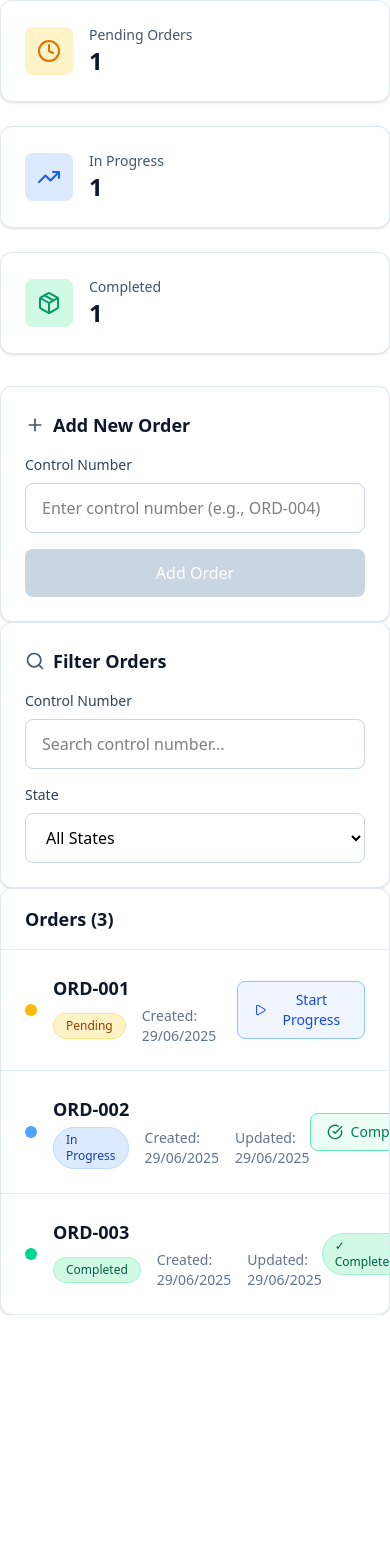
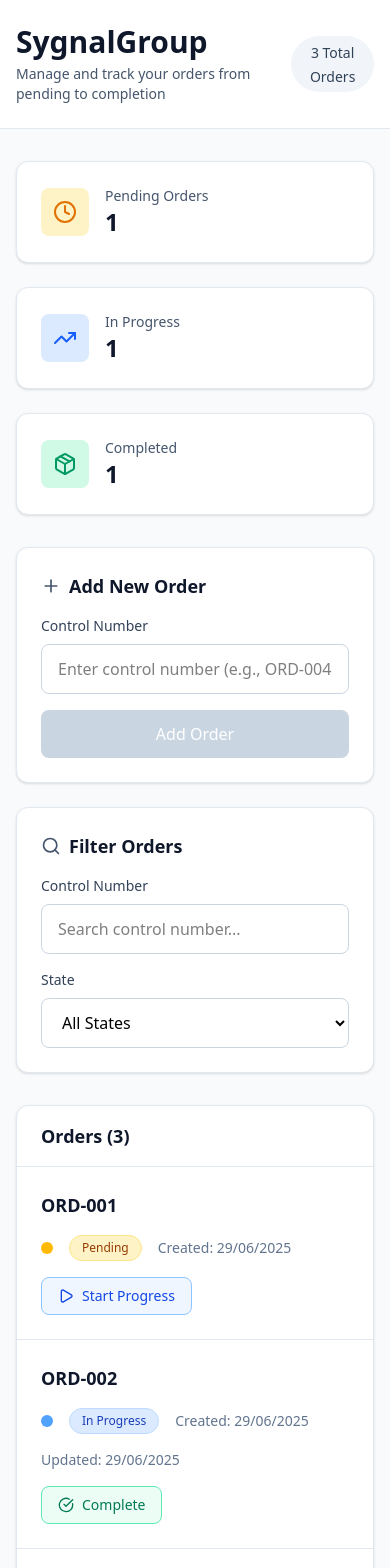
Before and after one commit to JordanCampos20/sygnal-test, a Next.js app in the folder front/: page / in a window 390 px wide. Shown: the top 1568 px of the page. Before the commit the page ends 1315 px from the top, so only its background shows below. Built offline with nearby package versions, Linux system fonts and the light colour scheme.

Commit message:
feat: add Header component and improve layout responsiveness in OrderTable component

```diff
--- a/front/src/app/page.tsx
+++ b/front/src/app/page.tsx
@@ -75,15 +75,38 @@ export default function Home() {
   }
 
   return (
+    <div className="min-h-screen bg-slate-50">
+
+      <div className="bg-white border-b border-slate-200">
+        <div className="mx-auto px-4 sm:px-6 lg:px-8">
+          <div className="py-6">
+            <div className="flex items-center justify-between">
               <div>
+                <h1 className="text-3xl font-bold text-slate-900">SygnalGroup</h1>
+                <p className="mt-1 text-sm text-slate-600">Manage and track your orders from pending to completion</p>
+              </div>
+              <div className="flex items-center space-x-3">
+                <div className="bg-slate-100 px-3 py-1 rounded-full text-center">
+                  <span className="text-sm font-medium text-slate-700">{orders.length} Total Orders</span>
+                </div>
+              </div>
+            </div>
+          </div>
+        </div>
+      </div>
+
+      <div className="mx-auto px-4 sm:px-6 lg:px-8 py-8">
         <OrderStats
           loading={false}
           orders={filteredOrders}
         />
+
+        <div className="grid grid-cols-1 lg:grid-cols-2 gap-6 mb-8">
           <OrderNew
             loading={false}
             onAddOrder={handleAddOrder}
           />
+
           <OrderFilter
             filterState={filterState}
             filterControlNumber={filterControlNumber}
@@ -91,11 +114,14 @@ export default function Home() {
             onFilterStateChange={setFilterState}
             onFilterControlNumberChange={setFilterControlNumber}
           />
+        </div>
+
         <OrderTable
           orders={filteredOrders}
           loading={false}
           onUpdateOrderState={handleUpdateOrderState}
         />
       </div>
+    </div>
   );
 }
--- a/front/src/components/order-table.tsx
+++ b/front/src/components/order-table.tsx
@@ -1,6 +1,6 @@
 "use client"
 
-import { Play, CheckCircle, Package } from "lucide-react"
+import { Play, CheckCircle, Package, Check } from "lucide-react"
 import { Order, StateEnum } from "@/types/order"
 import { formatDateToBR } from "@/lib/date-utils"
 
@@ -76,30 +76,29 @@ export default function OrderTable({ orders, loading, onUpdateOrderState }: Orde
                 key={order.id}
                 className={`p-6 ${index !== orders.length - 1 ? "border-b border-slate-200" : ""} hover:bg-slate-50 transition-colors`}
               >
-                <div className="flex items-center justify-between">
-                  <div className="flex items-center space-x-4">
-                    <div className="flex-shrink-0">
+                <div className="flex flex-col gap-4 sm:gap-1">
+                  <h4 className="text-lg font-semibold text-slate-900">{order.name}</h4>
+                  <div className="flex flex-col sm:flex-row sm:justify-between sm:items-center gap-4">
+                    <div className="flex flex-wrap items-center gap-4">
                       <div className={`w-3 h-3 rounded-full ${styles.dot}`}></div>
-                    </div>
-                    <div>
-                      <h4 className="text-lg font-semibold text-slate-900">{order.name}</h4>
-                      <div className="flex items-center space-x-4 mt-1">
                       <span
                         className={`inline-flex items-center px-3 py-1 rounded-full text-xs font-medium ${styles.badge}`}
                       >
                         {order.stateName}
                       </span>
                       {order.createdAt && (
-                          <span className="text-sm text-slate-500">Created: {`${formatDateToBR(order.createdAt.toISOString())}`}</span>
+                        <span className="text-sm text-slate-500">
+                          Created: {formatDateToBR(order.createdAt.toISOString())}
+                        </span>
                       )}
                       {order.updatedAt && (
-                          <span className="text-sm text-slate-500">Updated: {`${formatDateToBR(order.updatedAt.toISOString())}`}</span>
+                        <span className="text-sm text-slate-500">
+                          Updated: {formatDateToBR(order.updatedAt.toISOString())}
+                        </span>
                       )}
                     </div>
-                    </div>
-                  </div>
 
-                  <div className="flex items-center space-x-3">
+                    <div className="flex flex-wrap items-center gap-2 sm:justify-end">
                       {canStartProgress(order) && (
                         <button
                           onClick={() => onUpdateOrderState(order.id)}
@@ -120,14 +119,17 @@ export default function OrderTable({ orders, loading, onUpdateOrderState }: Orde
                       )}
                       {order.state === StateEnum.completed && (
                         <span className="inline-flex items-center px-3 py-1 rounded-full text-xs font-medium bg-emerald-100 text-emerald-800 border border-emerald-200">
-                        ✓ Completed
+                          <Check className="w-4 h-4 mr-2" />
+                          Completed
                         </span>
                       )}
                     </div>
                   </div>
                 </div>
+              </div>
             )
           })}
+
         </div>
       )}
     </div>
```
Lines whose indentation alone changed are shown as unchanged.
